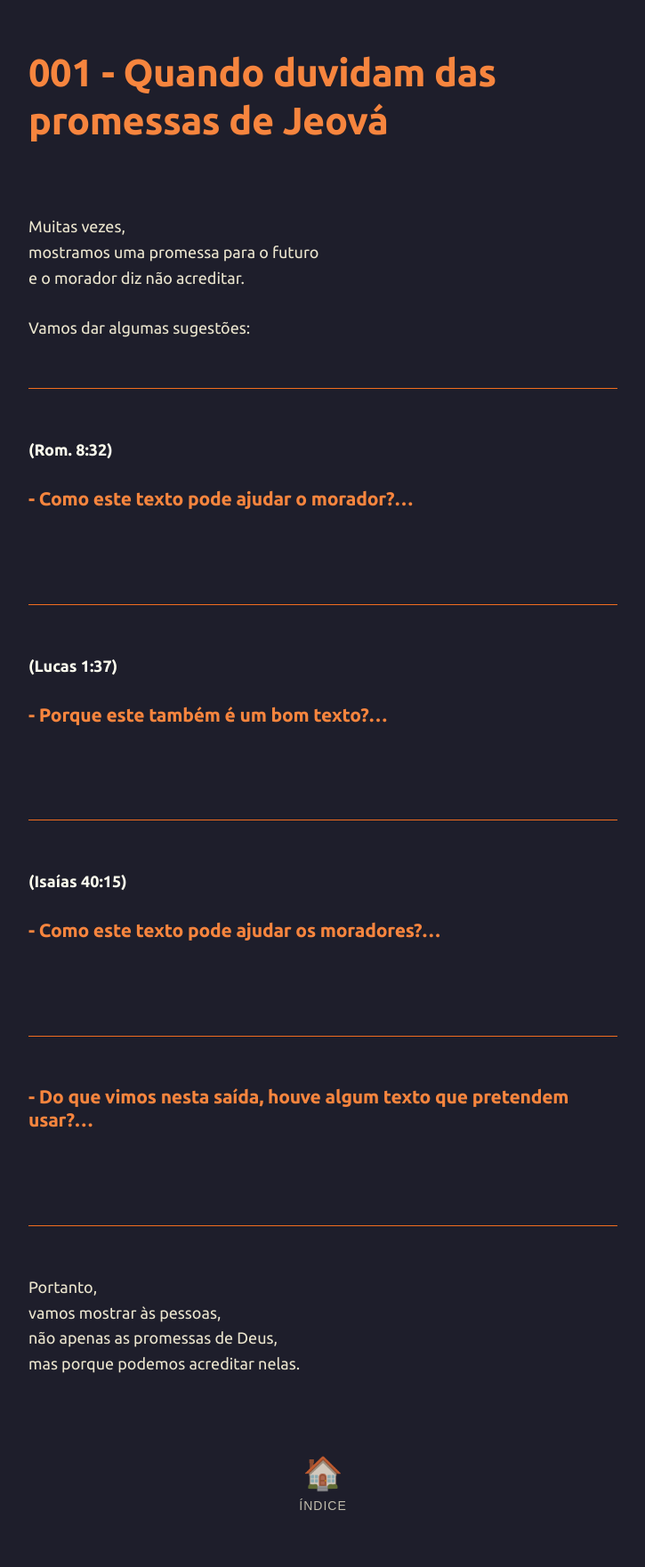
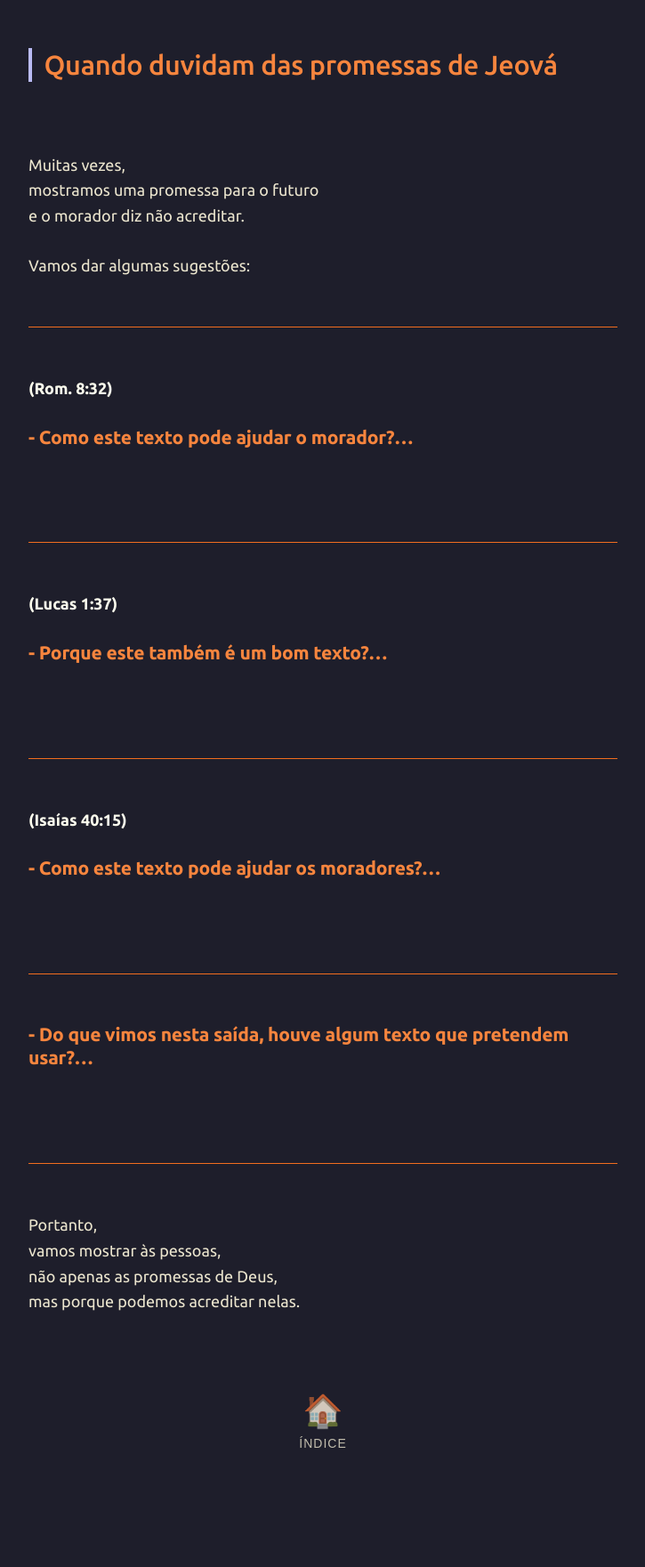
Before and after one commit to joaquim-capitao/jw, a Jekyll site: the page built from saidas/001-saida.md, in a window 1280 px wide. Shown: the whole page at 89% size, without its empty margins (277-1002 px from the left). Built offline with Jekyll 4.4.1, drawn with Linux system fonts in a browser that asks for light colours; our own code applies the rules of GitHub Pages for plain Markdown files; after the commit the page ends 1692 px from its top, so only the background shows below that.

Commit message:
Atualizar o 001-saida.md

```diff
--- a/saidas/001-saida.md
+++ b/saidas/001-saida.md
@@ -1,5 +1,5 @@
 
-# 001 - Quando duvidam das promessas de Jeová
+## Quando duvidam das promessas de Jeová
 
 <br>
 
```
